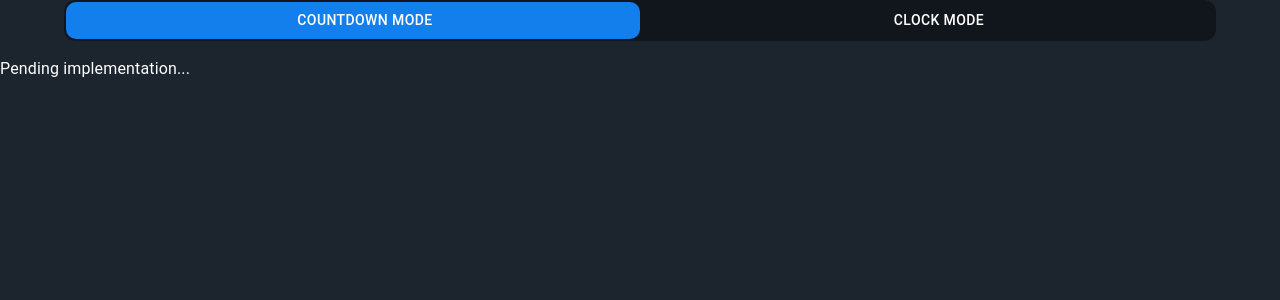
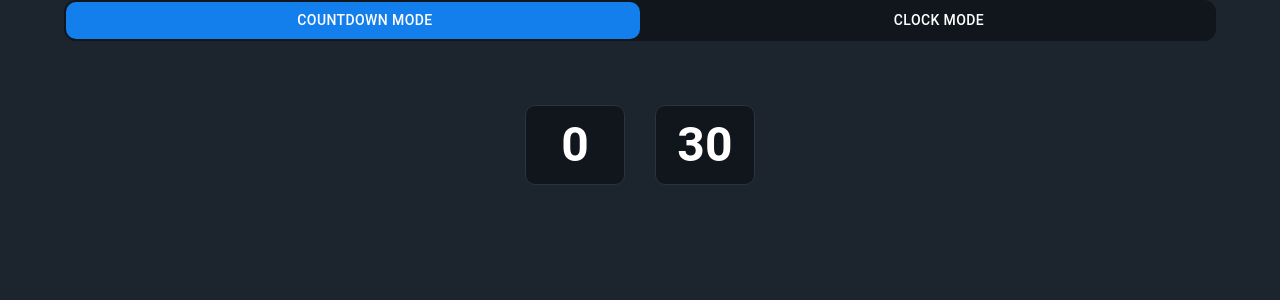
Before and after one commit to DeimosHall/shutdown-scheduler, a React (Vite) app: page / in a window 1280 px wide. Shown: the top 300 px of the page. Built offline with nearby package versions, Linux system fonts and the light colour scheme; some icons are missing.

Commit message:
feat: implement countdown input

```diff
--- a/src/components/scheduler/TimeInputContainer/ClockInput.tsx
+++ b/src/components/scheduler/TimeInputContainer/ClockInput.tsx
@@ -2,42 +2,26 @@ import { Box } from "@mui/material";
 import { TimeInput } from "./TimeInput";
 import { Time } from "../../../types/types";
 import { ChangeEvent } from "react";
+import {
+  CLOCK_MODE_MAX_HOURS,
+  CLOCK_MODE_MAX_MINUTES,
+  CLOCK_MODE_MIN_HOURS,
+  CLOCK_MODE_MIN_MINUTES,
+  is_number_in_range,
+} from "../../../utils/validators";
 
 interface ClockInputProps {
   time: Time;
   onTimeChange: (newTime: Time) => void;
 }
 
-const is_input_valid = (input: string): Boolean => {
-  const value = input.trim();
-
-  if (isNaN(Number(value))) {
-    return false;
-  }
-
-  if (value.length > 2) {
-    return false;
-  }
-
-  return true;
-};
-
-const is_hours_valid = (hour: string): Boolean => {
-  return Number(hour) >= 0 && Number(hour) <= 23;
-};
-
-const is_minutes_valid = (minutes: string): Boolean => {
-  return Number(minutes) >= 0 && Number(minutes) <= 59;
-};
-
-export const ClockInput = ({
-  time,
-  onTimeChange,
-}: ClockInputProps) => {
+export const ClockInput = ({ time, onTimeChange }: ClockInputProps) => {
   const onHoursChange = (e: ChangeEvent<HTMLInputElement>) => {
     const hours = e.target.value;
 
-    if (!is_input_valid(hours) || !is_hours_valid(hours)) {
+    if (
+      !is_number_in_range(hours, CLOCK_MODE_MIN_HOURS, CLOCK_MODE_MAX_HOURS)
+    ) {
       return;
     }
 
@@ -47,7 +31,13 @@ export const ClockInput = ({
   const onMinutesChange = (e: ChangeEvent<HTMLInputElement>) => {
     const minutes = e.target.value;
 
-    if (!is_input_valid(minutes) || !is_minutes_valid(minutes)) {
+    if (
+      !is_number_in_range(
+        minutes,
+        CLOCK_MODE_MIN_MINUTES,
+        CLOCK_MODE_MAX_MINUTES,
+      )
+    ) {
       return;
     }
 
--- a/src/components/scheduler/TimeInputContainer/CountdownInput.tsx
+++ b/src/components/scheduler/TimeInputContainer/CountdownInput.tsx
@@ -1,4 +1,14 @@
+import { Box } from "@mui/material";
 import { Time } from "../../../types/types";
+import { TimeInput } from "./TimeInput";
+import { ChangeEvent } from "react";
+import {
+  COUNTDOWN_MODE_MAX_HOURS,
+  COUNTDOWN_MODE_MAX_MINUTES,
+  COUNTDOWN_MODE_MIN_HOURS,
+  COUNTDOWN_MODE_MIN_MINUTES,
+  is_number_in_range,
+} from "../../../utils/validators";
 
 interface CountdownInputProps {
   time: Time;
@@ -6,7 +16,51 @@ interface CountdownInputProps {
 }
 
 export function CountdownInput({ time, onTimeChange }: CountdownInputProps) {
+  const onHoursChange = (e: ChangeEvent<HTMLInputElement>) => {
+    const hours = e.target.value;
+
+    if (
+      !is_number_in_range(
+        hours,
+        COUNTDOWN_MODE_MIN_HOURS,
+        COUNTDOWN_MODE_MAX_HOURS,
+      )
+    ) {
+      return;
+    }
+
+    onTimeChange({ hours: Number(hours), minutes: time.minutes });
+  };
+
+  const onMinutesChange = (e: ChangeEvent<HTMLInputElement>) => {
+    const minutes = e.target.value;
+
+    if (
+      !is_number_in_range(
+        minutes,
+        COUNTDOWN_MODE_MIN_MINUTES,
+        COUNTDOWN_MODE_MAX_MINUTES,
+      )
+    ) {
+      return;
+    }
+
+    onTimeChange({ hours: time.hours, minutes: Number(minutes) });
+  };
+
   return (
-    <p>Pending implementation...</p>
+    <Box
+      sx={{
+        display: "flex",
+        justifyContent: "center",
+        alignItems: "center",
+        width: "100%",
+        marginTop: "5%",
+        gap: "30px",
+      }}
+    >
+      <TimeInput value={time.hours} onChange={onHoursChange} />
+      <TimeInput value={time.minutes} onChange={onMinutesChange} />
+    </Box>
   );
 }
--- a/src/components/scheduler/TimeInputContainer/TimeInputContainer.tsx
+++ b/src/components/scheduler/TimeInputContainer/TimeInputContainer.tsx
@@ -1,3 +1,4 @@
+import { useState } from "react";
 import { Mode, Time } from "../../../types/types";
 import { ClockInput } from "./ClockInput";
 import { CountdownInput } from "./CountdownInput";
@@ -8,17 +9,60 @@ interface TimeInputContainerProps {
   mode: Mode;
 }
 
+interface TimeValue {
+  clockTime: Time;
+  countdownTime: Time;
+}
+
 export function TimeInputContainer({
   time,
   onTimeChange,
   mode,
 }: TimeInputContainerProps) {
+  const [timeValue, setTimeValue] = useState<TimeValue>({
+    clockTime: {
+      hours: 0,
+      minutes: 0,
+    },
+    countdownTime: {
+      hours: 0,
+      minutes: 30,
+    },
+  });
+
+  const updateTimeValue = (newTime: Time) => {
+    switch (mode) {
+      case "COUNTDOWN": {
+        setTimeValue((prev) => ({
+          ...prev,
+          countdownTime: newTime,
+        }));
+        onTimeChange(newTime);
+        break;
+      }
+      case "CLOCK": {
+        setTimeValue((prev) => ({
+          ...prev,
+          clockTime: newTime,
+        }));
+        onTimeChange(newTime);
+        break;
+      }
+      default: {
+        alert("This should never happen!");
+      }
+    }
+  };
+
   return (
     <>
       {mode === "COUNTDOWN" ? (
-        <CountdownInput time={time} onTimeChange={onTimeChange} />
+        <CountdownInput
+          time={timeValue.countdownTime}
+          onTimeChange={updateTimeValue}
+        />
       ) : (
-        <ClockInput time={time} onTimeChange={onTimeChange} />
+        <ClockInput time={timeValue.clockTime} onTimeChange={updateTimeValue} />
       )}
     </>
   );
--- /dev/null
+++ b/src/utils/validators.ts
@@ -0,0 +1,35 @@
+export const CLOCK_MODE_MAX_HOURS = 23;
+export const CLOCK_MODE_MIN_HOURS = 0;
+export const CLOCK_MODE_MAX_MINUTES = 59;
+export const CLOCK_MODE_MIN_MINUTES = 0;
+
+export const COUNTDOWN_MODE_MAX_HOURS = 24;
+export const COUNTDOWN_MODE_MIN_HOURS = 0;
+export const COUNTDOWN_MODE_MAX_MINUTES = 59;
+export const COUNTDOWN_MODE_MIN_MINUTES = 0;
+
+const is_input_valid = (input: string): Boolean => {
+  const value = input.trim();
+
+  if (isNaN(Number(value))) {
+    return false;
+  }
+
+  if (value.length > 2) {
+    return false;
+  }
+
+  return true;
+};
+
+export const is_number_in_range = (
+  value: string,
+  min: number,
+  max: number,
+): Boolean => {
+  if (!is_input_valid(value)) {
+    return false;
+  }
+
+  return Number(value) >= min && Number(value) <= max;
+};
```
